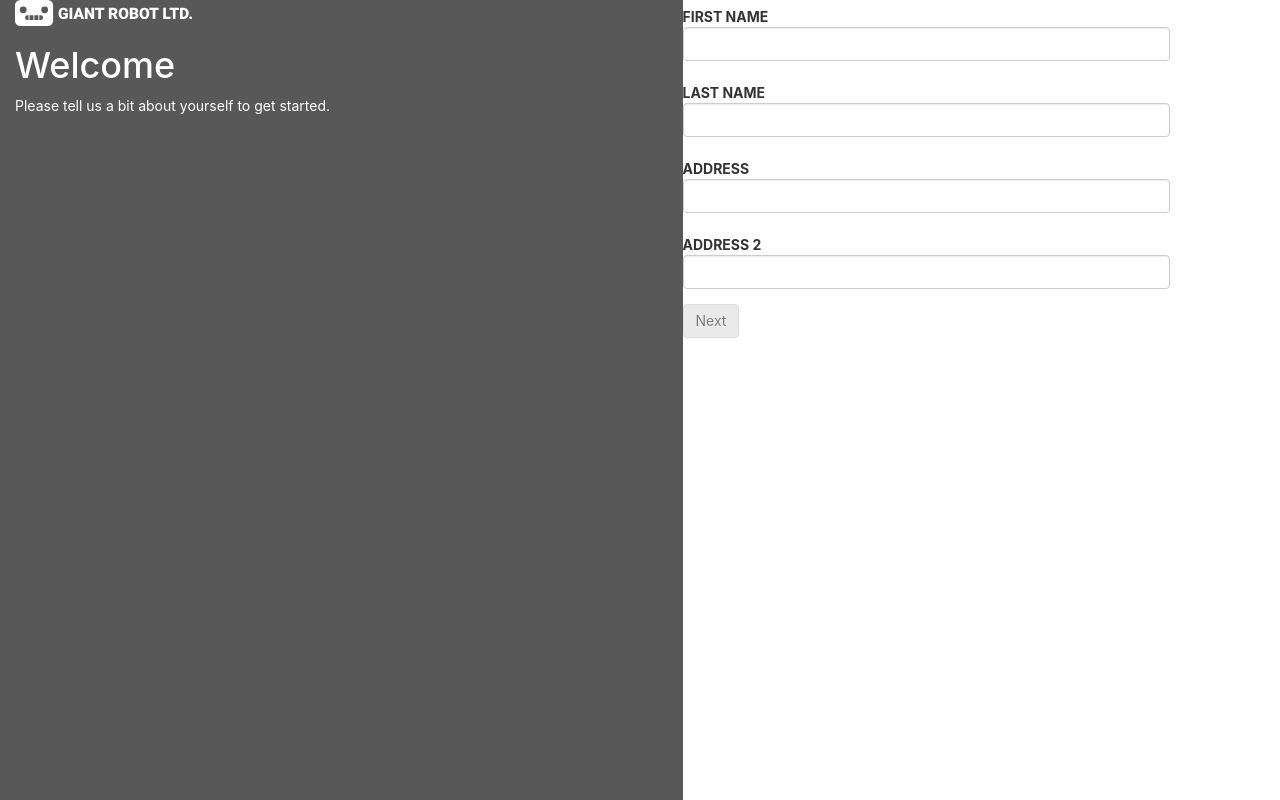
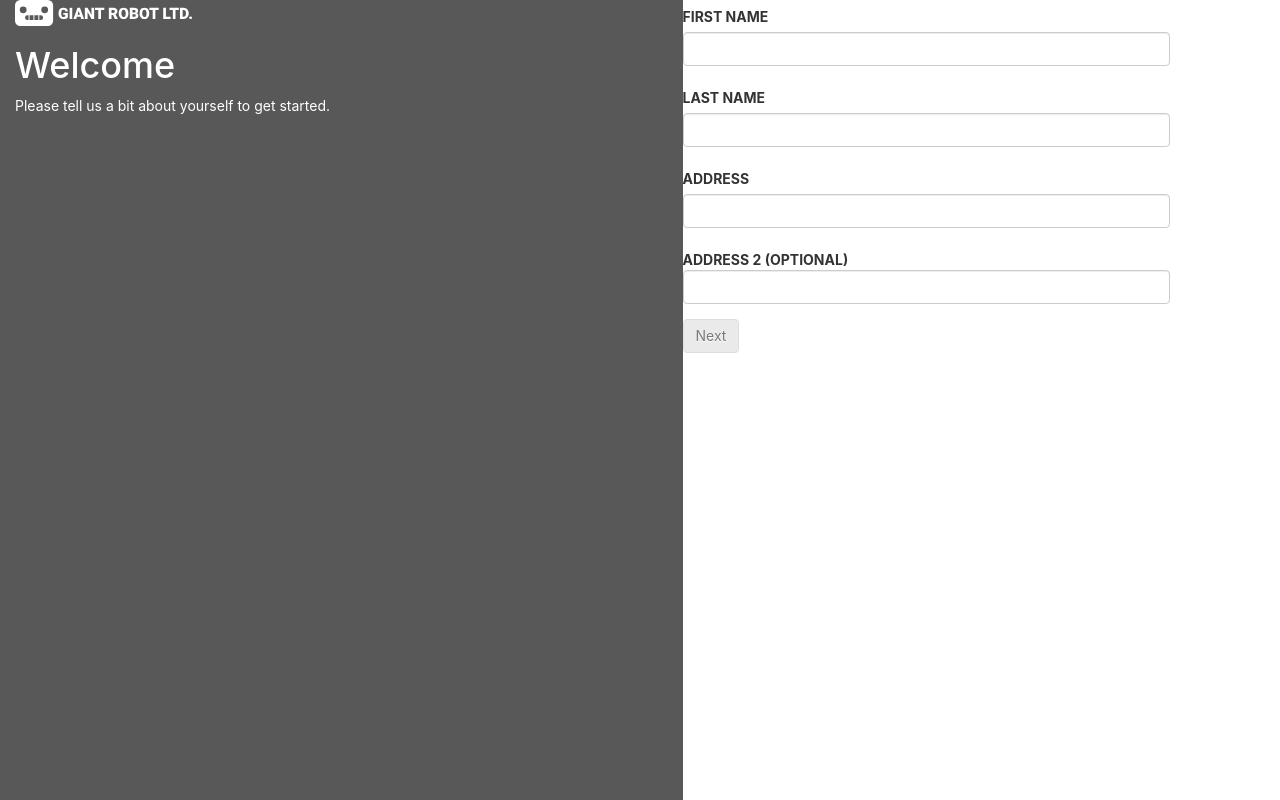
Before and after one commit to riffryder/react-form, a React (Create React App) app: page / in a window 1280 px wide. Built offline with nearby package versions, Linux system fonts and the light colour scheme; the HTML template or start-up script is replaced by a standard one.

Commit message:
Modify error handling to show and hide required input based on current error state

```diff
--- a/src/components/PageForm.js
+++ b/src/components/PageForm.js
@@ -75,16 +75,21 @@ class PageForm extends Component {
   }
 
   render() {
+    let firstNameErrorClass = this.errorClass(this.state.firstName);
+    let lastNameErrorClass = this.errorClass(this.state.lastName);
+    let addressErrorClass = this.errorClass(this.state.address);
+
 
     return (
       <Form horizontal onSubmit={this.handleSubmit}>
         <FormGroup
         >
           <Col componentClass={ControlLabel}>
-            FIRST NAME
+            <label>FIRST NAME</label>
+            <div className={`requiredField ${firstNameErrorClass ? 'show' : 'hidden'}`}>REQUIRED</div>
           </Col>
           <Col
-            className={this.errorClass(this.state.firstName)}
+            className={firstNameErrorClass}
           >
             <FormControl
               type="text"
@@ -96,9 +101,10 @@ class PageForm extends Component {
 
         <FormGroup>
           <Col componentClass={ControlLabel}>
-            LAST NAME
+            <label>LAST NAME</label>
+            <div className={`requiredField ${lastNameErrorClass ? 'show' : 'hidden'}`}>REQUIRED</div>
           </Col>
-          <Col className={this.errorClass(this.state.lastName)}>
+          <Col className={lastNameErrorClass}>
             <FormControl
               type="text"
               name="lastName"
@@ -109,9 +115,10 @@ class PageForm extends Component {
 
         <FormGroup>
           <Col componentClass={ControlLabel}>
-            ADDRESS
+            <label>ADDRESS</label>
+            <div className={`requiredField ${addressErrorClass ? 'show' : 'hidden'}`}>REQUIRED</div>
           </Col>
-          <Col className={this.errorClass(this.state.address)}>
+          <Col className={addressErrorClass}>
             <FormControl
               type="text"
               name="address"
@@ -122,7 +129,7 @@ class PageForm extends Component {
 
         <FormGroup>
           <Col componentClass={ControlLabel}>
-            ADDRESS 2
+            ADDRESS 2 (OPTIONAL)
           </Col>
           <Col >
             <FormControl
```
